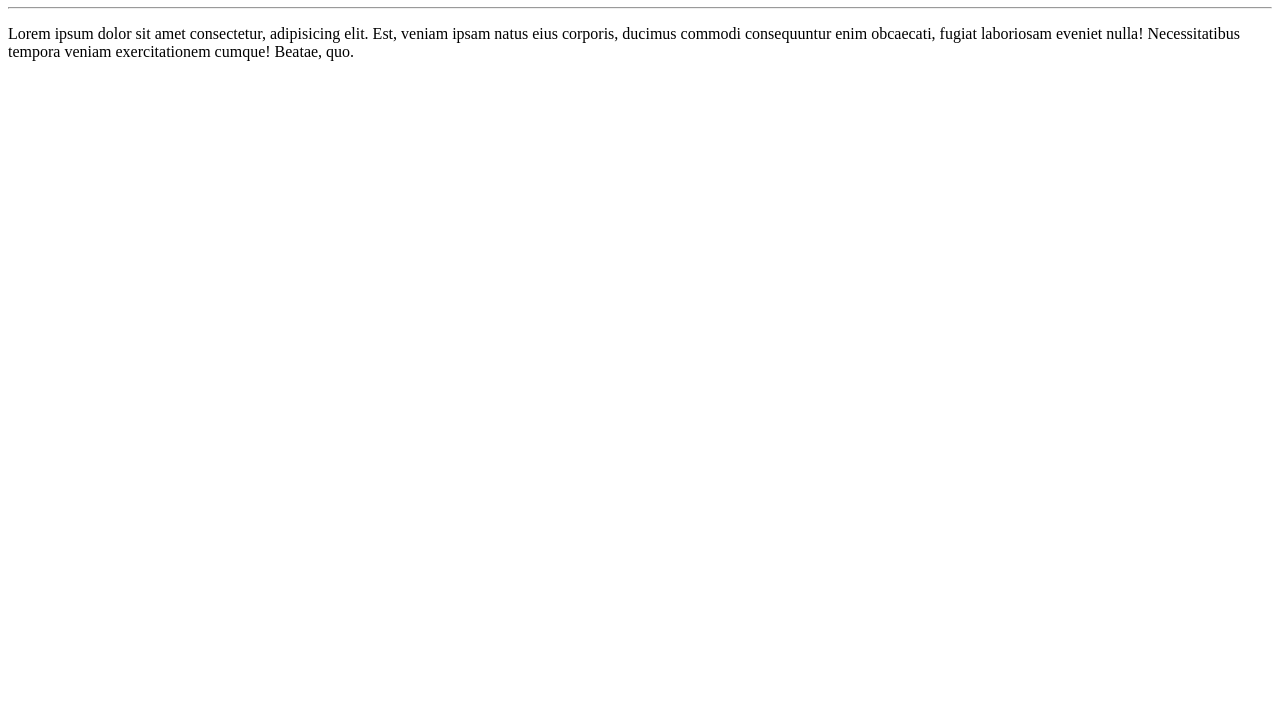
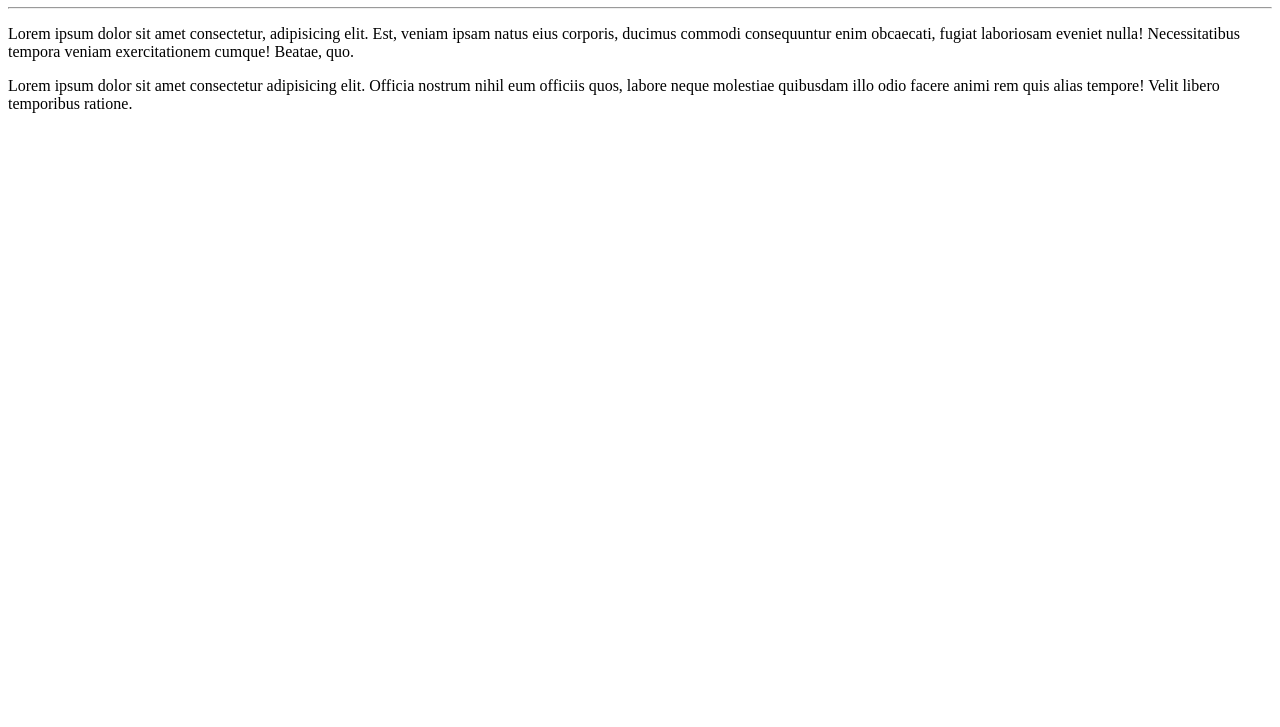
Before and after one commit to LeghoDev/OlaMundo, a plain HTML site: page site-exemplo/index.html in a window 1280 px wide. Shown: the part 73-800 px from the top of the page. Drawn offline with Linux system fonts and the light colour scheme.

Commit message:
adicionei um parágrafo

```diff
--- a/site-exemplo/index.html
+++ b/site-exemplo/index.html
@@ -9,5 +9,6 @@
     <h1>Olá, Mundo!</h1>
     <hr>
     <p>Lorem ipsum dolor sit amet consectetur, adipisicing elit. Est, veniam ipsam natus eius corporis, ducimus commodi consequuntur enim obcaecati, fugiat laboriosam eveniet nulla! Necessitatibus tempora veniam exercitationem cumque! Beatae, quo.</p>
+    <p>Lorem ipsum dolor sit amet consectetur adipisicing elit. Officia nostrum nihil eum officiis quos, labore neque molestiae quibusdam illo odio facere animi rem quis alias tempore! Velit libero temporibus ratione.</p>
 </body>
 </html>
```
